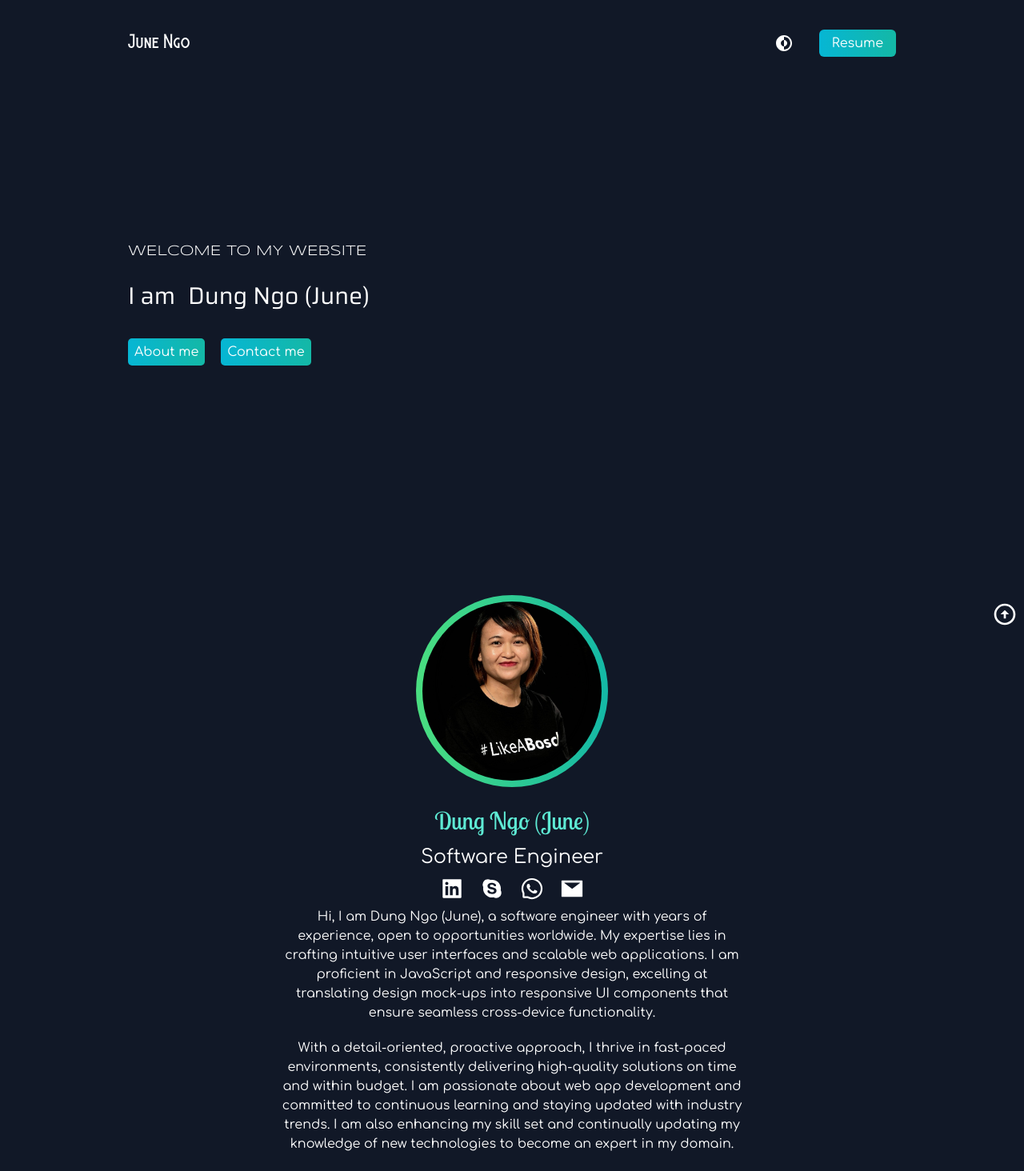
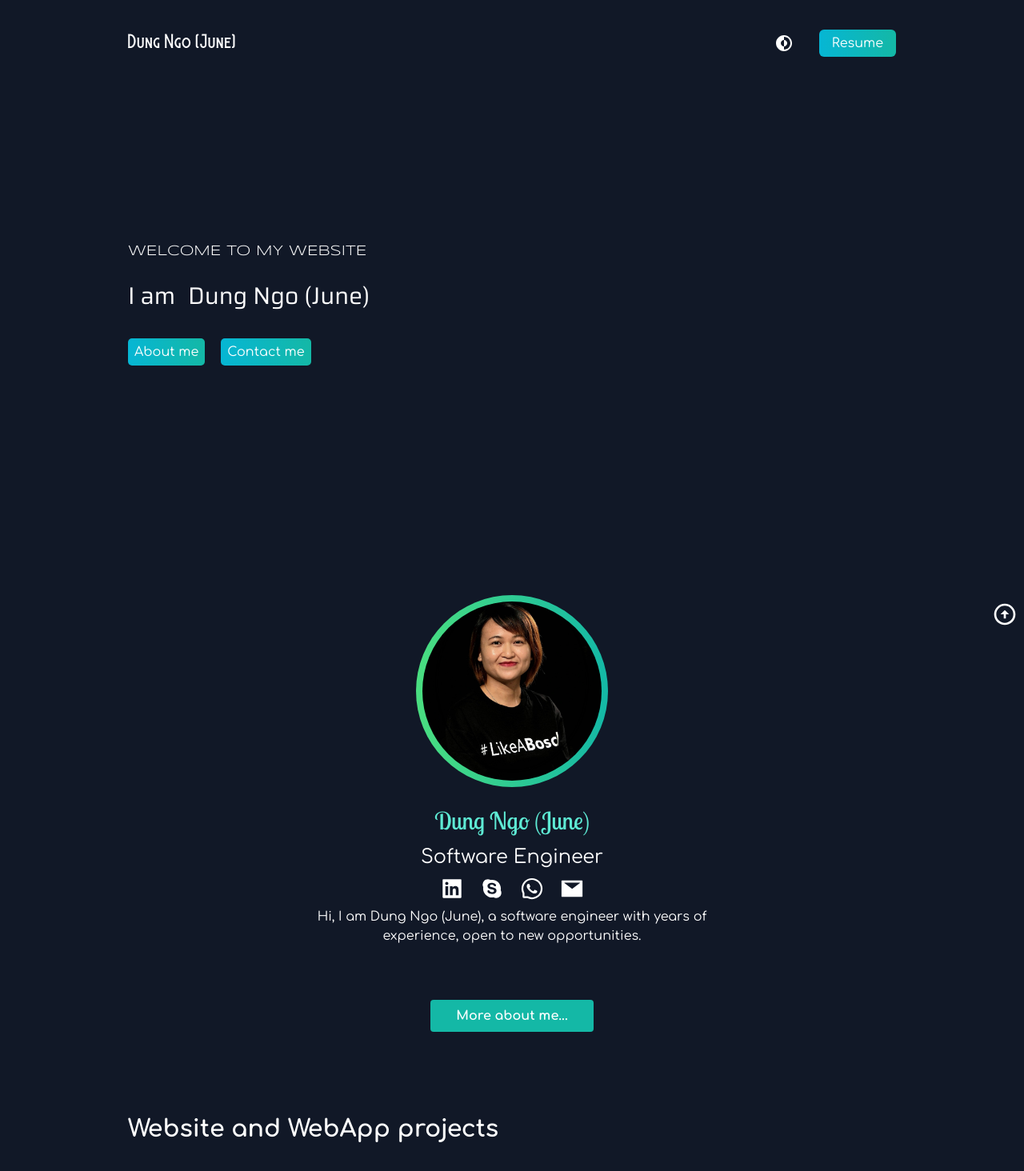
Before and after one commit to dung-ngo/portfolio-cv, a Next.js app: page / in a window 1280 px wide. Shown: the top 1464 px of the page at 80% size. Built offline with nearby package versions, Linux system fonts and the light colour scheme.

Commit message:
update about content and more

```diff
--- a/pages/UI/About.tsx
+++ b/pages/UI/About.tsx
@@ -1,3 +1,4 @@
+import {useState} from "react";
 import Image from 'next/image';
 import avatar from '../../public/avatar.jpg';
 import zalo from '../../public/zalo.svg';
@@ -5,10 +6,17 @@ import { AiFillLinkedin, AiFillSkype, AiFillMail, AiOutlineWhatsApp } from 'reac
 
 const About = () => {
   const introText = {
-    intro1: `Hi, I am Dung Ngo (June), a software engineer with years of experience, open to opportunities worldwide. My expertise lies in crafting intuitive user interfaces and scalable web applications. I am proficient in JavaScript and responsive design, excelling at translating design mock-ups into responsive UI components that ensure seamless cross-device functionality.`,
-    intro2: `With a detail-oriented, proactive approach, I thrive in fast-paced environments, consistently delivering high-quality solutions on time and within budget. I am passionate about web app development and committed to continuous learning and staying updated with industry trends. I am also enhancing my skill set and continually updating my knowledge of new technologies to become an expert in my domain.`,
-    intro3: `If you are looking for a motivated developer eager to work abroad or remotely, or you just want to build your own website or web application for personal interest or business purposes, I'd be excited to have a small talk with you. Let's connect and discuss how we can collaborate to create something incredible!`
+    intro1: `Hi, I am Dung Ngo (June), a software engineer with years of experience, open to new opportunities.`,
+    intro2: `My expertise lies in crafting intuitive user interfaces and scalable web applications. I am proficient in JavaScript and responsive design, excelling at translating design mock-ups into responsive UI components that ensure seamless cross-device functionality.`,
+    intro3: `With a detail-oriented, proactive approach, I thrive in fast-paced environments, consistently delivering high-quality solutions on time and within budget. I am passionate about web app development and committed to continuous learning and staying updated with industry trends. I am also enhancing my skill set and continually updating my knowledge of new technologies to become an expert in my domain.`,
   }
+  const [showMoreButton, setShowMoreButton] = useState({
+    isShow: false,
+    buttonColor: "",
+    onShowBtnText: "More about me...",
+    onHideBtnText: "Hide"
+  });
+
   return (
     <div className='pt-5 pb-16'>
       <div className='mt-20 bg-gradient-to-r from-green-400 to-teal-500 mx-auto mb-5 rounded-full w-80 h-80 p-4 md:w-60 md:h-60 md:p-2'>
@@ -24,17 +32,26 @@ const About = () => {
           <a href="https://linkedin.com/in/dungnnt" target="_blank" rel="noreferrer"><AiFillLinkedin /></a>
           <a href="skype:dungngo.nntd?userinfo" target="_blank" rel="noreferrer"><AiFillSkype /></a>
           <a href="https://wa.me/0938010694?text=Hello%20there,%20I%20am%20ready%20to%20talk!" target="_blank" rel="noreferrer"><AiOutlineWhatsApp /></a>
-          {/* <a href="https://wa.me/0938010694?text=Hello%20there,%20I%20am%20ready%20to%20talk!" target="_blank" rel="noreferrer"><img src={zalo} /></a> */}
           <a href="mailto:dungngo.nntd@gmail.com"><AiFillMail /></a>
         </div>
         <div className='m:mx-60'>
           <p className='text-md py-2 text-gray-800 max-w-xl mx-auto dark:text-white'>
             <ul>
               <li className="mb-5">{introText.intro1}</li>
-              <li className="mb-5">{introText.intro2}</li>
-              <li>{introText.intro3}</li>
+              {showMoreButton.isShow &&
+                <>
+                  <li className="mb-5">{introText.intro2}</li>
+                  <li>{introText.intro3}</li>
+                </>
+              }
             </ul>
           </p>
+            <button
+              className={`${showMoreButton.isShow ? "bg-gray-500 hover:bg-gray-700" : "bg-teal-500 hover:bg-teal-700"} text-white font-bold py-2 px-8 rounded mt-10`}
+              onClick={() => setShowMoreButton({ ...showMoreButton, isShow: !showMoreButton.isShow })}
+            >
+              {showMoreButton.isShow ? showMoreButton.onHideBtnText : showMoreButton.onShowBtnText}
+            </button>
         </div>
       </div>
     </div>
--- a/pages/UI/OtherSkill.tsx
+++ b/pages/UI/OtherSkill.tsx
@@ -6,7 +6,7 @@ import creativethinking from '../../public/creativethinking.png';
 
 const OtherSkill = () => {
     return (
-        <>
+        <div>
             <h3 className='text-3xl font-bold py-1 dark:text-white'>Other skills</h3>
             <div className='flex flex-col gap-10 py-10 lg:flex-row lg:flex-wrap dark:text-white'>
                 <div className='basis-1/3 flex-1'>
@@ -36,7 +36,7 @@ const OtherSkill = () => {
                     </p>
                 </div>
             </div>
-        </>
+        </div>
     )
 }
 
--- a/pages/index.tsx
+++ b/pages/index.tsx
@@ -25,7 +25,7 @@ export default function Home() {
   return (
     <div className={darkMode ? 'dark' : ''}>
       <Head>
-        <title>June Ngo</title>
+        <title>Hello world, it's Dung!</title>
         {/* <meta name="description" content="Generated by create next app" /> */}
         <link rel="icon" href="../public/web-programming.png" />
       </Head>
@@ -33,7 +33,7 @@ export default function Home() {
       <main className='bg-white px-10 md:px-20 lg:px-40 dark:bg-gray-900' style={{ width: 'fit-content' }}>
         <section id='intro'>
           <nav className='bg-white top-0 py-10 mb-12 flex justify-between dark:bg-gray-900'>
-            <h1 className='text-xl font-burtons dark:text-white'>June Ngo</h1>
+            <h1 className='text-xl font-burtons dark:text-white'>Dung Ngo (June)</h1>
             <ul className='flex items-center'>
               <li>
                 <CgDarkMode
```
